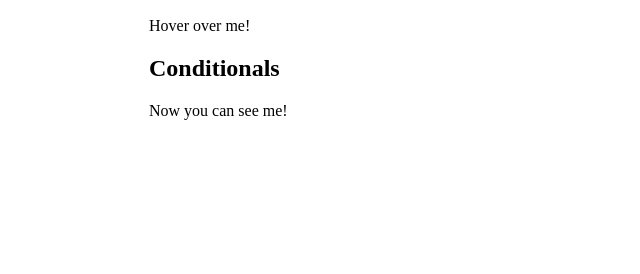
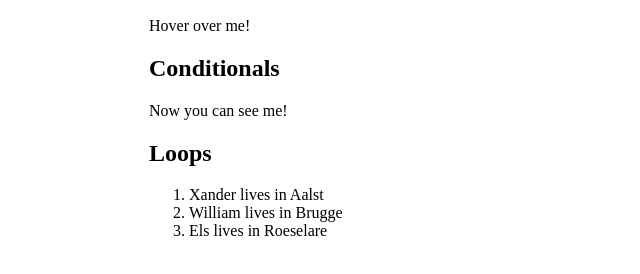
Before and after one commit to MattiasVermeersch/Vue_practice, a plain HTML site: page index.html in a window 1280 px wide. Shown: the part 110-384 px from the top of the page, without its empty margins (291-931 px from the left). Drawn offline with Linux system fonts and the light colour scheme.

Commit message:
Update index and app.js on loops

```diff
--- a/index.html
+++ b/index.html
@@ -27,6 +27,19 @@
                 <p>I will show if <b>canYouSeeMe</b> is false</p>
             </div>
         </div>
+
+        <!-- Loops -->
+        <div>
+            <h2>Loops</h2>
+            <ol>
+                <!-- v-for can take a second argument for the index like so:
+                <li v-for="(person, index) in people"> -->
+                <li v-for="person in people">
+                    {{person.name}} lives in {{person.city}}
+                </li>
+            </ol>
+        </div>
+
     </div>
     <!-- script with Vue data must be at the end of the body -->
     <script src="js/app.js"></script>
--- a/js/app.js
+++ b/js/app.js
@@ -4,5 +4,10 @@ var app = new Vue({
         pageTitle: "Hello Vue from Aartrijke",
         hoverText: "Page loaded on " + new Date().toLocaleDateString(),
         canYouSeeMe: true,
+        people: [
+            {name: "Xander", city: "Aalst"},
+            {name: "William", city: "Brugge"},
+            {name: "Els", city: "Roeselare"},
+        ],
     },
 })
```
